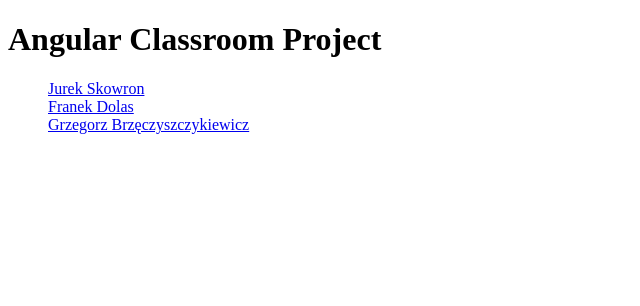
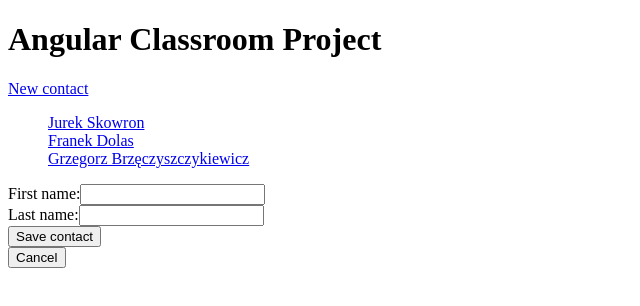
Before and after one commit to jurek2006/angular-classroom-project, an Angular app: page /contacts/new in a window 1280 px wide. Shown: the top 306 px of the page, without its empty margins (0-640 px from the left). Built offline with nearby package versions, Linux system fonts and the light colour scheme.

Commit message:
form for adding new contact

```diff
--- a/src/app/app-routing.module.ts
+++ b/src/app/app-routing.module.ts
@@ -2,6 +2,7 @@
 import { Routes, RouterModule } from "@angular/router";
 import { ContactsComponent } from "./contacts/contacts.component";
 import { ContactDetailComponent } from "./contacts/contact-detail/contact-detail.component";
+import { ContactEditComponent } from "./contacts/contact-edit/contact-edit.component";
 
 const routes: Routes = [
   {
@@ -12,7 +13,10 @@
   {
     path: "contacts",
     component: ContactsComponent,
-    children: [{ path: ":id", component: ContactDetailComponent }]
+    children: [
+      { path: "new", component: ContactEditComponent },
+      { path: ":id", component: ContactDetailComponent }
+    ]
   }
 ];
 
--- /dev/null
+++ b/src/app/contacts/contact-edit/contact-edit.component.html
@@ -0,0 +1,26 @@
+<form [formGroup]="contactForm" (ngSubmit)="onSubmit()">
+  <div>
+    <label for="firstName">First name:</label>
+    <input
+      type="text"
+      name="firstName"
+      id="firstName"
+      formControlName="firstName"
+    />
+  </div>
+  <div>
+    <label for="lastName">Last name:</label>
+    <input
+      type="text"
+      name="lastName"
+      id="lastName"
+      formControlName="lastName"
+    />
+  </div>
+  <div class="">
+    <button>Save contact</button>
+  </div>
+  <div class="">
+    <button type="button" (click)="onCancel()">Cancel</button>
+  </div>
+</form>
--- /dev/null
+++ b/src/app/contacts/contact-edit/contact-edit.component.ts
@@ -0,0 +1,44 @@
+import { Component, OnInit } from "@angular/core";
+import { ContactsService } from "../contacts.service";
+import { Contact } from "src/app/shared/contact.model";
+import { FormGroup, FormControl } from "@angular/forms";
+import { Router, ActivatedRoute } from "@angular/router";
+
+@Component({
+  selector: "app-contact-edit",
+  templateUrl: "./contact-edit.component.html",
+  styleUrls: ["./contact-edit.component.css"]
+})
+export class ContactEditComponent implements OnInit {
+  constructor(
+    private contactsService: ContactsService,
+    private router: Router,
+    private route: ActivatedRoute
+  ) {}
+
+  contactForm: FormGroup;
+
+  ngOnInit() {
+    this.initForm();
+  }
+
+  private initForm() {
+    this.contactForm = new FormGroup({
+      firstName: new FormControl(),
+      lastName: new FormControl()
+    });
+  }
+
+  onSubmit() {
+    console.log(this.contactForm.value);
+    this.contactsService.addContact(
+      this.contactForm.value.firstName,
+      this.contactForm.value.lastName
+    );
+    this.onCancel();
+  }
+
+  onCancel() {
+    this.router.navigate([".."], { relativeTo: this.route });
+  }
+}
--- a/src/app/contacts/contacts-list/contacts-list.component.html
+++ b/src/app/contacts/contacts-list/contacts-list.component.html
@@ -1,3 +1,5 @@
+<a [routerLink]="['new']" routerLinkActive="active">New contact</a>
+
 <ul>
   <app-contacts-list-item
     *ngFor="let contact of contacts"
--- a/src/app/contacts/contacts-list/contacts-list.component.ts
+++ b/src/app/contacts/contacts-list/contacts-list.component.ts
@@ -1,6 +1,7 @@
 import { Component, OnInit } from "@angular/core";
 import { Contact } from "src/app/shared/contact.model";
 import { ContactsService } from "../contacts.service";
+import { Subscription } from "rxjs";
 
 @Component({
   selector: "app-contacts-list",
@@ -8,11 +9,17 @@
   styleUrls: ["./contacts-list.component.css"]
 })
 export class ContactsListComponent implements OnInit {
-  contacts: Contact[];
+  private contacts: Contact[];
+  private subscription: Subscription;
 
   constructor(private contactsService: ContactsService) {}
 
   ngOnInit() {
     this.contacts = this.contactsService.getContacts();
+    this.subscription = this.contactsService.contactsChanged.subscribe(
+      (contacts: Contact[]) => {
+        this.contacts = contacts;
+      }
+    );
   }
 }
--- a/src/app/contacts/contacts.service.ts
+++ b/src/app/contacts/contacts.service.ts
@@ -1,10 +1,13 @@
 import { Injectable } from "@angular/core";
 import { Contact } from "../shared/contact.model";
+import { Subject } from "rxjs";
 
 @Injectable({
   providedIn: "root"
 })
 export class ContactsService {
+  public contactsChanged = new Subject<Contact[]>();
+
   private contacts: Contact[] = [
     new Contact(null, "Jurek", "Skowron"),
     new Contact(null, "Franek", "Dolas"),
@@ -17,10 +20,15 @@
   }
 
   public getContactById(id: string): Contact {
-    // return JSON.parse(
-    //   JSON.stringify(
-    return this.contacts.find((contact: Contact) => contact.id === id);
-    //   )
-    // );
+    return JSON.parse(
+      JSON.stringify(
+        this.contacts.find((contact: Contact) => contact.id === id)
+      )
+    );
+  }
+
+  public addContact(firstName: string, lastName: string) {
+    this.contacts = [...this.contacts, new Contact(null, firstName, lastName)];
+    this.contactsChanged.next(this.getContacts());
   }
 }
```
Also changed, not shown: notes/angular-classroom-notes.md (+8 -0 lines), src/app/app.module.ts (+5 -2 lines), src/app/contacts/contact-edit/contact-edit.component.css (added), 1 other file (tests, documents, lock files or other folders).
